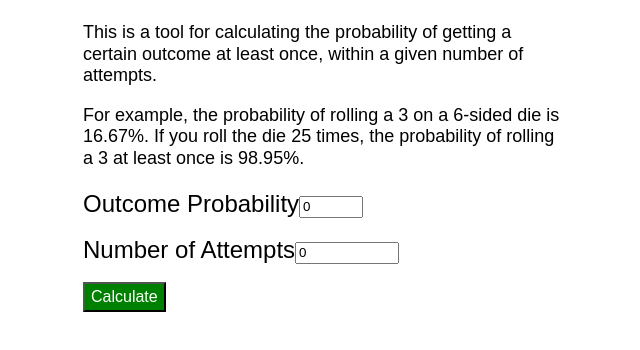
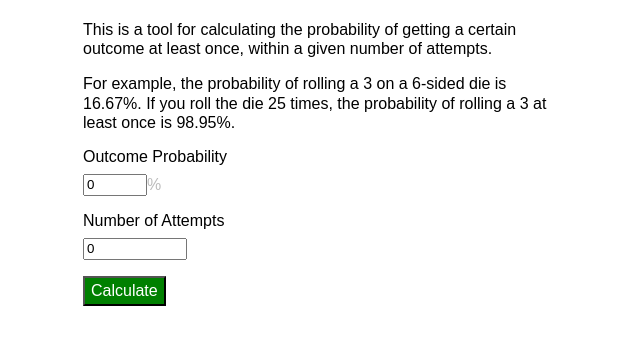
Before and after one commit to PeterBreen/probabilitycalc, a React (Create React App) app: page / in a window 1280 px wide. Shown: the top 350 px of the page, without its empty margins (317-957 px from the left). Built offline with nearby package versions, Linux system fonts and the light colour scheme.

Commit message:
add linebreak for layout, add percent hint to outcome probability

```diff
--- a/src/RNGCalc.js
+++ b/src/RNGCalc.js
@@ -1,6 +1,5 @@
 import React, { Component } from 'react';
 import './RNGCalc.css';
-import Output from './Output'
 
 class RNGCalc extends Component {
 
@@ -8,9 +7,7 @@ class RNGCalc extends Component {
      super(props);
      this.state = {
        outcomeProb: 0,
-       numAttempts: 0,
-       calcVal: 0,
-       outputDisplay: false,
+       numAttempts: 0
      };
      this.handleChange = this.handleChange.bind(this);
      this.handleSubmit = this.handleSubmit.bind(this);
@@ -34,33 +31,25 @@ class RNGCalc extends Component {
      return odds.toFixed(5);
    }
 
-
-
-
    handleSubmit(event) {
      const calcResult = this.probabilityCalc(this.state.outcomeProb, this.state.numAttempts);
-     this.setState({calcVal: calcResult,
-     outputDisplay: true
-    });
+     alert('Outcome Probability: ' + this.state.outcomeProb + '% \nNumber of Attempts: ' + this.state.numAttempts + '\nResults in a probability of: ' + calcResult);
      event.preventDefault();
    }
 
    render() {
      return (
-       <div className="RNGCalc">
        <form onSubmit={this.handleSubmit}>
          <label>
-             Outcome Probability
-             <input id="outcomeProb" name="outcomeProb" type="number" value={this.state.outcomeProb} onChange={this.handleChange} />
+           Outcome Probability <br />
+         <input id="outcomeProb" name="outcomeProb" type="number" value={this.state.outcomeProb} onChange={this.handleChange} /><span className="hint">%</span>
          </label>
          <label>
-            Number of Attempts
+          Number of Attempts <br />
            <input name="numAttempts" type="number" value={this.state.numAttempts} onChange={this.handleChange} />
          </label>
          <input type="submit" value="Calculate" />
        </form>
-         {this.state.outputDisplay && <Output probability={this.state.outcomeProb} attempts={this.state.numAttempts} calculated={this.state.calcVal} shouldDisplay={this.state.outputDisplay}/>}
-       </div>
      );
    }
  };
```
Lines whose indentation alone changed are shown as unchanged.
